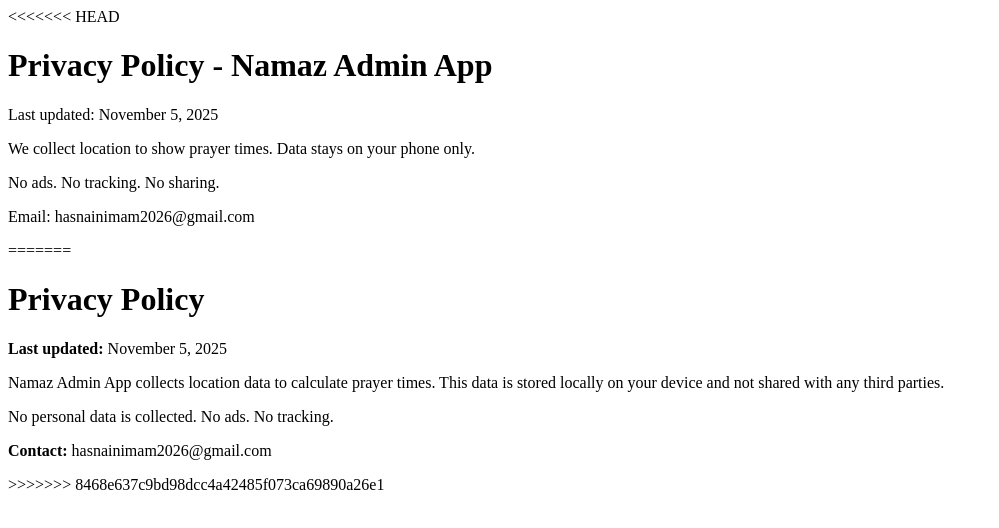
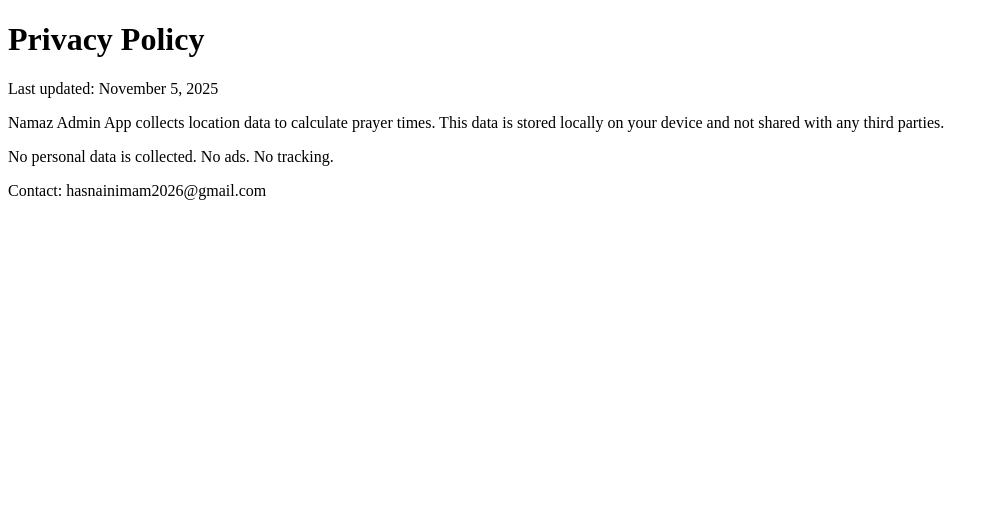
Before and after one commit to Mdhasnainimam/namaz-admin-app, a website: page privacy-policy.html in a window 1280 px wide. Shown: the whole page, without its empty margins (0-999 px from the left). Drawn offline with Linux system fonts and the light colour scheme.

Commit message:
Add privacy policy

```diff
--- a/privacy-policy.html
+++ b/privacy-policy.html
@@ -1,25 +1,11 @@
 <!DOCTYPE html>
 <html>
-<<<<<<< HEAD
-<head><title>Privacy Policy</title></head>
+<head><title>Privacy Policy - Namaz Admin App</title></head>
 <body>
-<h1>Privacy Policy - Namaz Admin App</h1>
+<h1>Privacy Policy</h1>
 <p>Last updated: November 5, 2025</p>
-<p>We collect location to show prayer times. Data stays on your phone only.</p>
-<p>No ads. No tracking. No sharing.</p>
-<p>Email: hasnainimam2026@gmail.com</p>
+<p>Namaz Admin App collects location data to calculate prayer times. This data is stored locally on your device and not shared with any third parties.</p>
+<p>No personal data is collected. No ads. No tracking.</p>
+<p>Contact: hasnainimam2026@gmail.com</p>
 </body>
 </html>
-=======
-<head>
-  <title>Privacy Policy - Namaz Admin App</title>
-</head>
-<body>
-  <h1>Privacy Policy</h1>
-  <p><strong>Last updated:</strong> November 5, 2025</p>
-  <p>Namaz Admin App collects location data to calculate prayer times. This data is stored locally on your device and not shared with any third parties.</p>
-  <p>No personal data is collected. No ads. No tracking.</p>
-  <p><strong>Contact:</strong> hasnainimam2026@gmail.com</p>
-</body>
-</html>
->>>>>>> 8468e637c9bd98dcc4a42485f073ca69890a26e1
```
